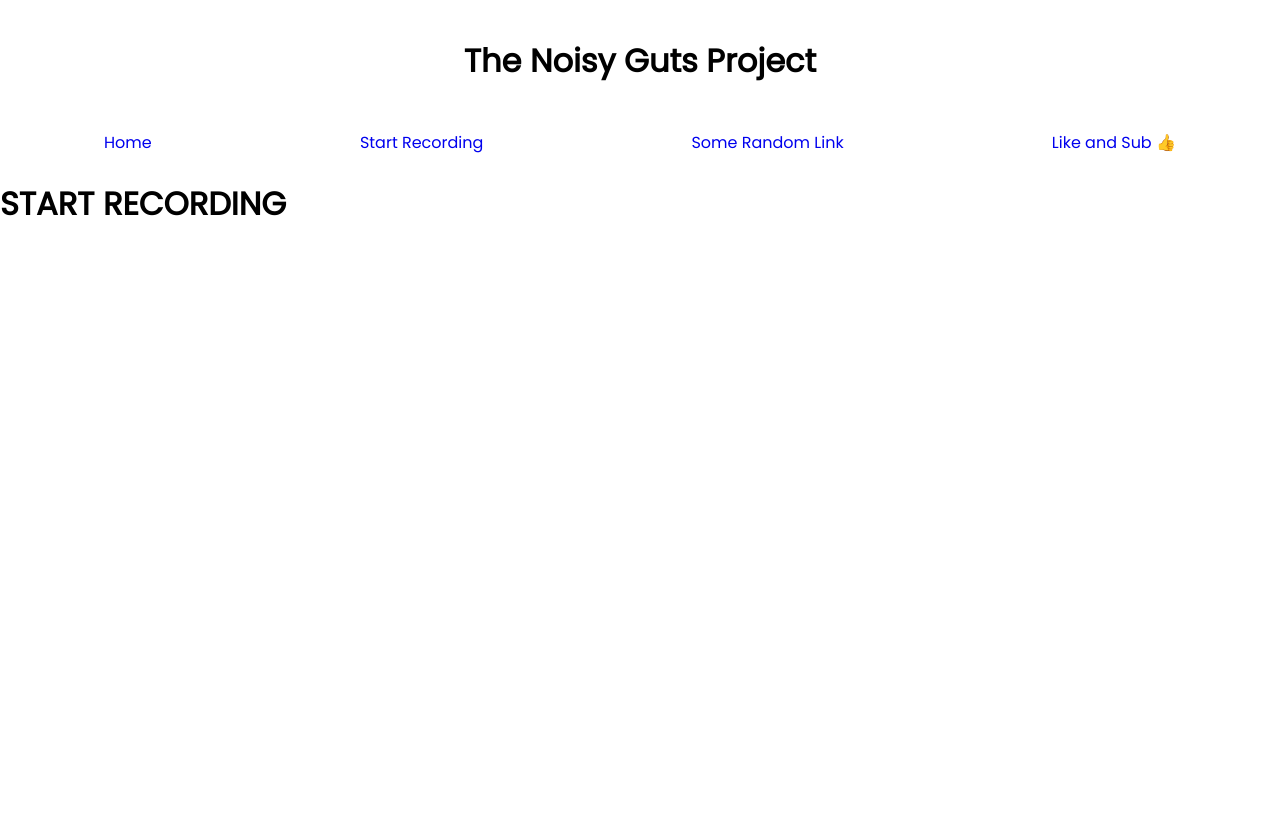
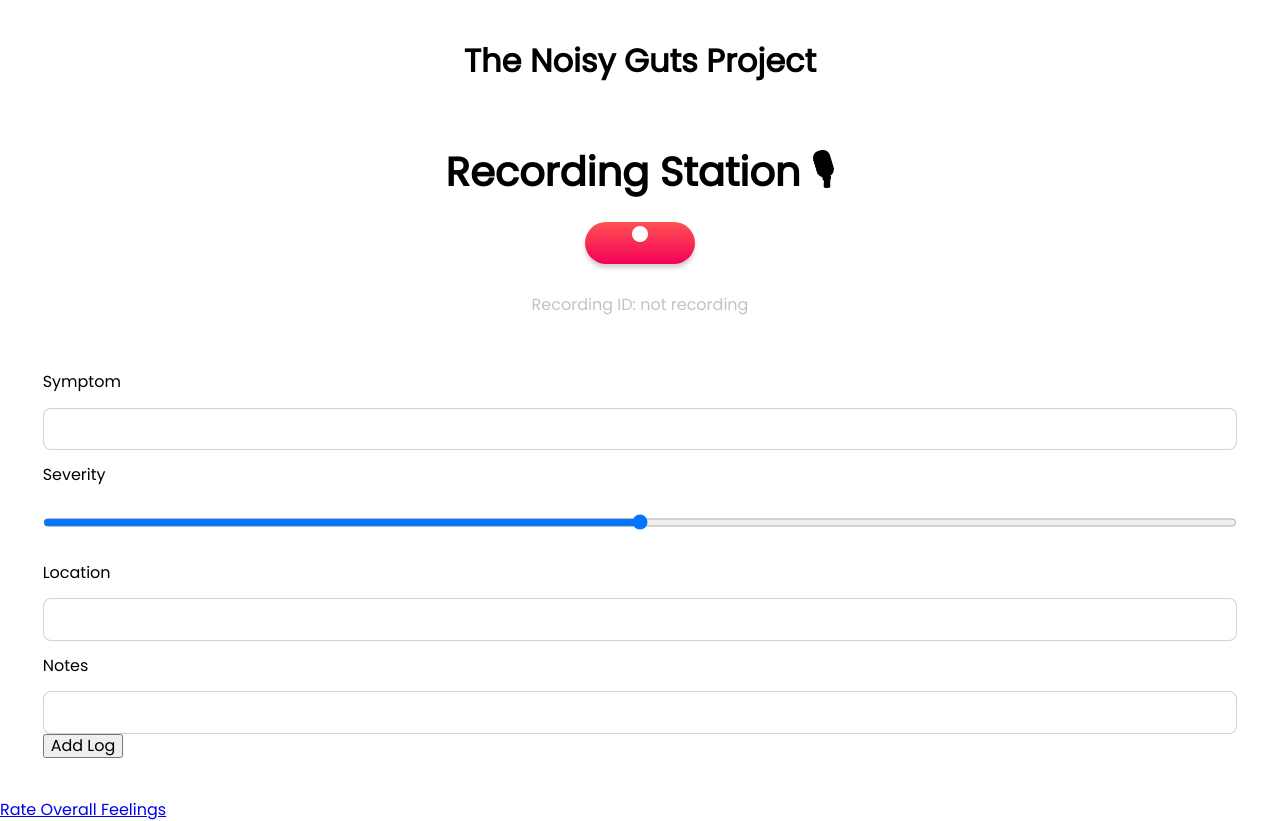
Before and after one commit to jumper385/ngp_frontend, a React (Create React App) app in the folder client/: page / in a window 1280 px wide. Before the commit the page ends 800 px from the top, so only its background shows below. Built offline with nearby package versions, Linux system fonts and the light colour scheme.

Commit message:
removed the nav bar

```diff
--- a/client/src/App.js
+++ b/client/src/App.js
@@ -56,15 +56,15 @@ class App extends Component {
             <Title>The Noisy Guts Project</Title>
           </Banner>
 
-          <NavBar>
+          {/* <NavBar>
             <StyleLink to='/'>Home</StyleLink>
             <StyleLink to='/recording'>Start Recording</StyleLink>
             <StyleLink to='/'>Some Random Link</StyleLink>
             <StyleLink to='/'>Like and Sub 👍</StyleLink>
-          </NavBar>
+          </NavBar> */}
 
           <Switch>
-            <Route exact path='/'><h1>START RECORDING</h1></Route>
+            <Route exact path='/'><Recording /></Route>
             <Route exact path='/recording'> <Recording /></Route>
             <Route exact path='/overall'> <Overall /></Route>
           </Switch>
```
Also changed, not shown: 8 other files (tests, documents, lock files or other folders).
